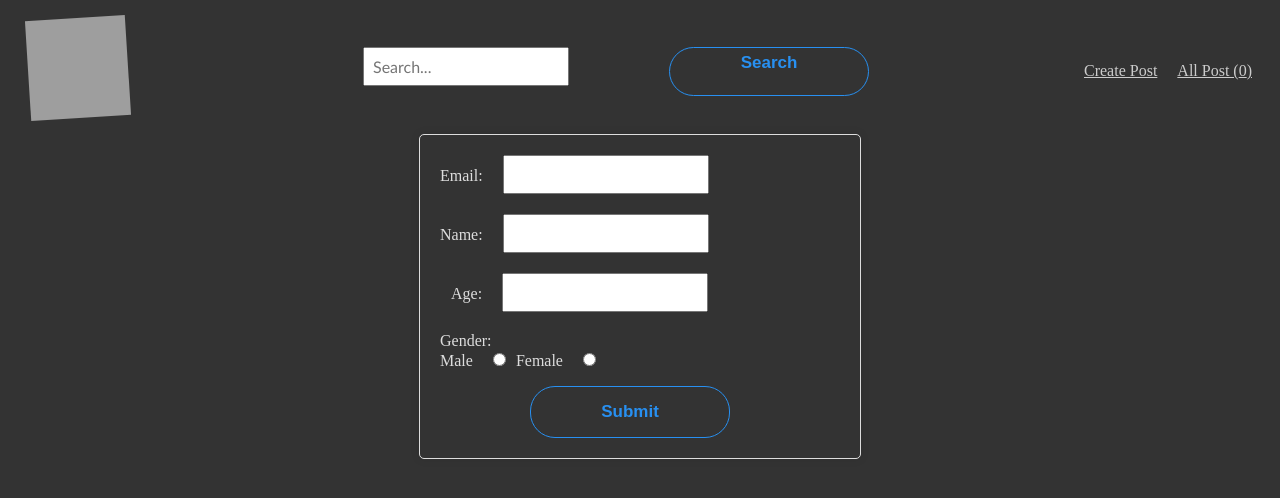
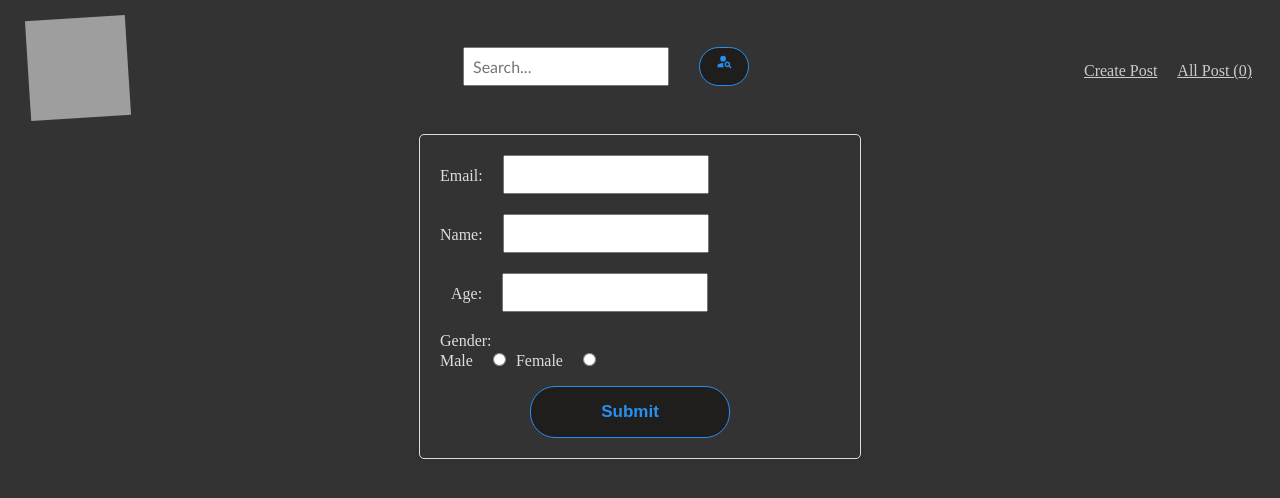
Before and after one commit to phythdj24/CURD-Application-Using-Redux, a React (Vite) app: page / in a window 1280 px wide. Shown: the top 498 px of the page. Built offline with nearby package versions, Linux system fonts and the light colour scheme; grey boxes are pictures that could not be loaded.

Commit message:
Checkbox Filters:
📊 Checkbox filters enable users to tailor their view based on gender preferences, ensuring a personalized experience

```diff
--- a/src/App.css
+++ b/src/App.css
@@ -48,6 +48,7 @@ nav {
 
 .search-form {
   display: flex;
+  justify-content: space-between;
 }
 
 input {
@@ -136,6 +137,8 @@ button:hover {
 
 .card {
   border: 1px solid #ccc;
+  background: rgb(49,50,54);
+background: linear-gradient(90deg, rgba(49,50,54,0.7064950980392157) 15%, rgba(108,150,167,0.6308648459383753) 83%, rgba(6,102,141,1) 100%);
   border-radius: 8px;
   padding: 16px;
   margin: 16px;
@@ -180,11 +183,18 @@ p {
   text-align: center;
 
 }
-
+.btn{
+  background-color: #201d1d;
+  width: 50px;
+  margin-right: 20px;
+  margin-left: 20px;
+  margin-bottom: 10px;
+}
 /* btn css */
 
 button {
-  background: transparent;
+  background-color: #201d1d;
+  /* background: transparent; */
   position: relative;
   padding: 5px 15px;
   margin-left: 90px;
@@ -234,3 +244,19 @@ button:hover {
 button:hover::before {
   box-shadow: inset 0 0 0 10em rgb(40, 144, 241);
 }
+
+.head{
+  background: rgb(89,102,155);
+background: linear-gradient(90deg, rgba(89,102,155,1) 0%, rgba(108,139,167,0.9698004201680672) 44%, rgba(21,144,145,1) 92%, rgba(6,102,141,1) 100%);
+  color: rgb(0, 0, 0);
+  text-align: center;
+  font-family: Georgia, 'Times New Roman', Times, serif;
+  border-radius: 20px ;
+  border: 2px solid black;
+}
+.title{
+  color: white;
+  font-size: x-large;
+  font-weight: bolder;
+  font-family: 'Gill Sans', 'Gill Sans MT', Calibri, 'Trebuchet MS', sans-serif;
+}
--- a/src/components/Navbar.jsx
+++ b/src/components/Navbar.jsx
@@ -2,6 +2,8 @@ import React, { useEffect, useState } from "react";
 import { useDispatch, useSelector } from "react-redux";
 import { Link } from "react-router-dom";
 import { searchUser } from "../features/userDetailsSlice";
+import { MdPersonSearch } from "react-icons/md";
+
 
 const Navbar = () => {
   const [searchData, setSearchData] = useState("")
@@ -31,7 +33,7 @@ const Navbar = () => {
             placeholder="Search..."
             onChange={(e)=> setSearchData(e.target.value)}
           />
-          <button type="submit">Search</button>
+          <button className="btn" type="submit"> <MdPersonSearch /> </button>
         </form>
         <div className="Link">
           <Link className="link1" to="/">
--- a/src/components/Read.jsx
+++ b/src/components/Read.jsx
@@ -6,6 +6,7 @@ import { Link } from 'react-router-dom'
 import { FaEdit } from "react-icons/fa";
 import { MdDeleteForever } from "react-icons/md";
 import { CirclesWithBar } from 'react-loader-spinner'
+import { FaFileSignature } from "react-icons/fa6";
 
 
 const Read = () => {
@@ -46,7 +47,7 @@ const Read = () => {
     <div>
 
    {showPopup && <CustomPop id={id} showPopup={showPopup} setShowPopup={setShowPopup} />}
-   <h2>All data</h2>
+   <h2 className='head' >All Data <FaFileSignature />   </h2>
       <input
         class="form-check-input"
         name="gender"
@@ -58,8 +59,8 @@ const Read = () => {
       <input
         class="form-check-input"
         name="gender"
-        checked={radioData === "Male"}
-        value="Male"
+        checked={radioData === "male"}
+        value="male"
         type="radio"
         onChange={(e) => setRadioData(e.target.value)}
       />
@@ -67,8 +68,8 @@ const Read = () => {
       <input
         class="form-check-input"
         name="gender"
-        value="Female"
-        checked={radioData === "Female"}
+        value="female"
+        checked={radioData === "female"}
         type="radio"
         onChange={(e) => setRadioData(e.target.value)}
       />
@@ -83,15 +84,15 @@ const Read = () => {
           return e.name.toLowerCase().includes(searchData.toLowerCase())
         }
       } ).filter((e)=>{
-        if(radioData ==="Male"){
+        if(radioData ==="male"){
           return e.gender === radioData;
-        }else if(radioData === "Female"){
+        }else if(radioData === "female"){
           return e.gender === radioData;
         }
         else return e;
       }) .map((e)=>(
         <div key={e.id} className='card'>
-        <h2>Name:-{e.name}</h2>
+        <h2 className='title'>Name:-{e.name}</h2>
          <p>Email:-{e.email}:</p>
          <p>Age:-{e.age}</p>
          <p>Gender:-{e.gender}</p>
```
